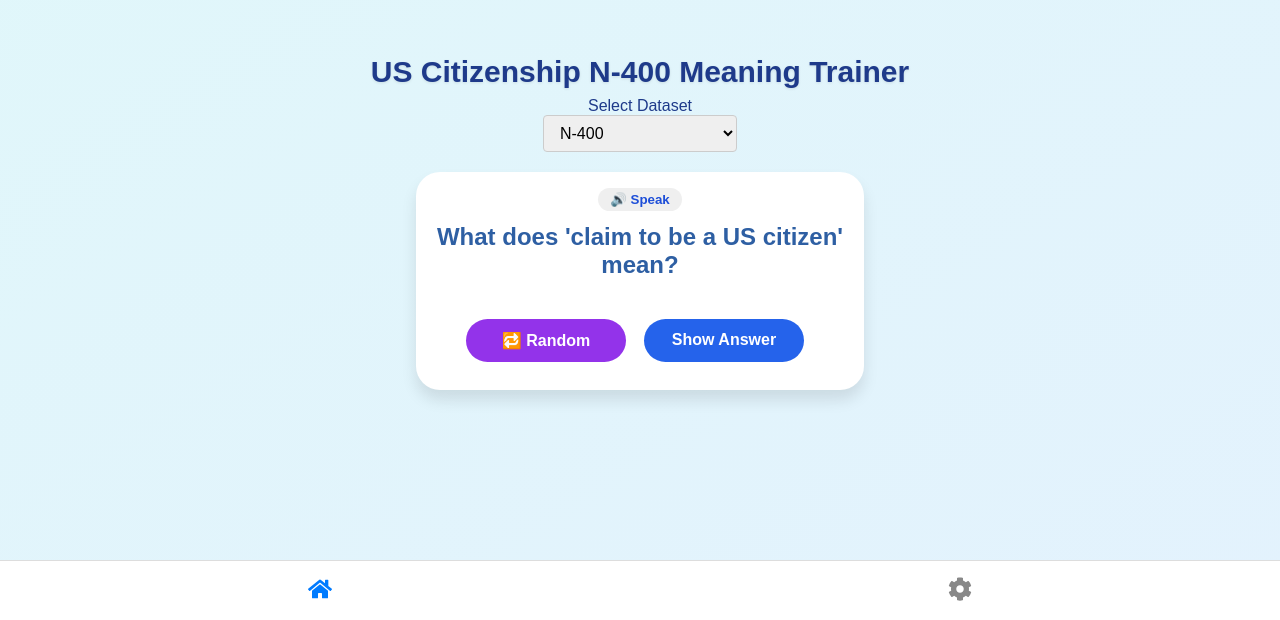
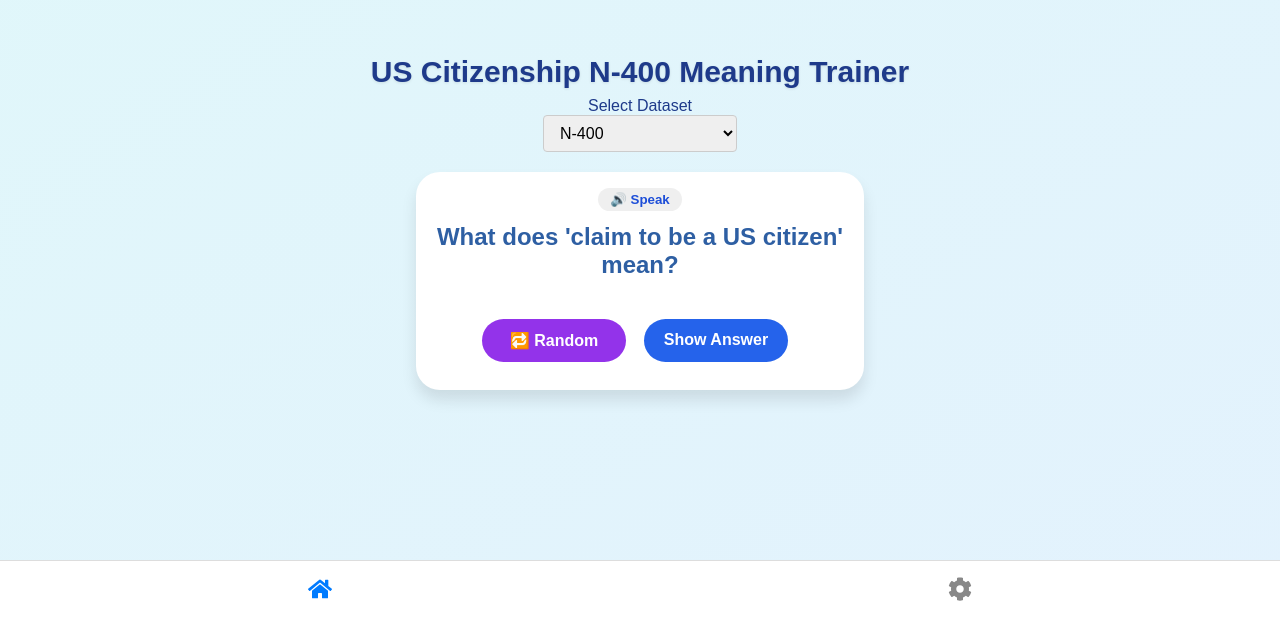
Before and after one commit to nampham-us/english-reflex-practice-immigration, a Next.js app: page / in a window 1280 px wide. Shown: the part 180-800 px from the top of the page. Built offline with nearby package versions, Linux system fonts and the light colour scheme.

Commit message:
Update globals.css

```diff
--- a/styles/globals.css
+++ b/styles/globals.css
@@ -200,13 +200,13 @@ body {
 
 /* Responsive Adjustments for Action Buttons */
 .action-button {
-  width: 10rem;
+  width: 9rem; /* 144px */
   margin-right: 0;
 }
 
 @media (min-width: 640px) { /* sm breakpoint */
   .action-button {
-    width: 10rem;
+    width: 9rem;
     margin-right: 10px;
   }
 }
```
